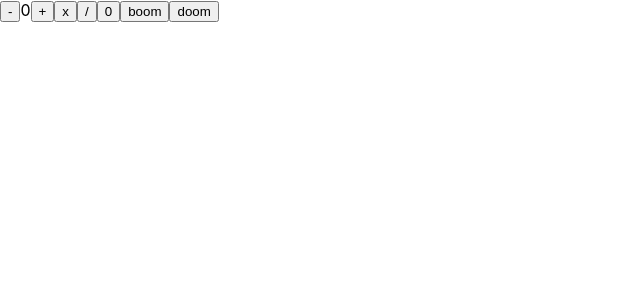
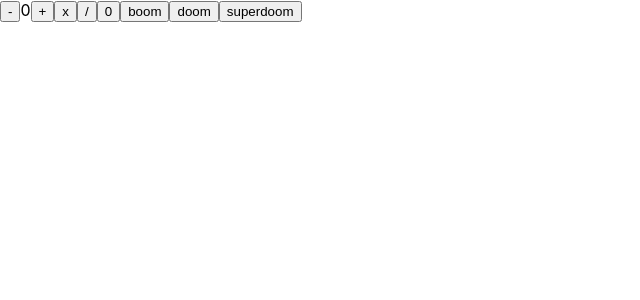
Before and after one commit to markonorth2/superapp, a React (Create React App) app in the folder client/: page /usereducer in a window 1280 px wide. Shown: the top 300 px of the page, without its empty margins (0-640 px from the left). Built offline with nearby package versions, Linux system fonts and the light colour scheme.

Commit message:
added superdoom button

```diff
--- a/client/src/components/UseReducer.js
+++ b/client/src/components/UseReducer.js
@@ -16,6 +16,8 @@ function reducer(state, action) {
       return {count: state.count +10000}
     case 'doom':
       return {count: state.count -10000}
+    case 'superdoom':
+      return {count: state.count -1000000}
     default:
       return state
   }
@@ -53,6 +55,9 @@ function UseReducer() {
   function doom(){
     dispatch({ type: 'doom'})
   }
+  function superdoom(){
+    dispatch({ type: 'superdoom'})
+  }
 
 
   return (
@@ -65,6 +70,7 @@ function UseReducer() {
       <button onClick={reset}>0</button>
       <button onClick={boom}>boom</button>
       <button onClick={doom}>doom</button>
+      <button onClick={superdoom}>superdoom</button>
 
     </div>
   );
```
